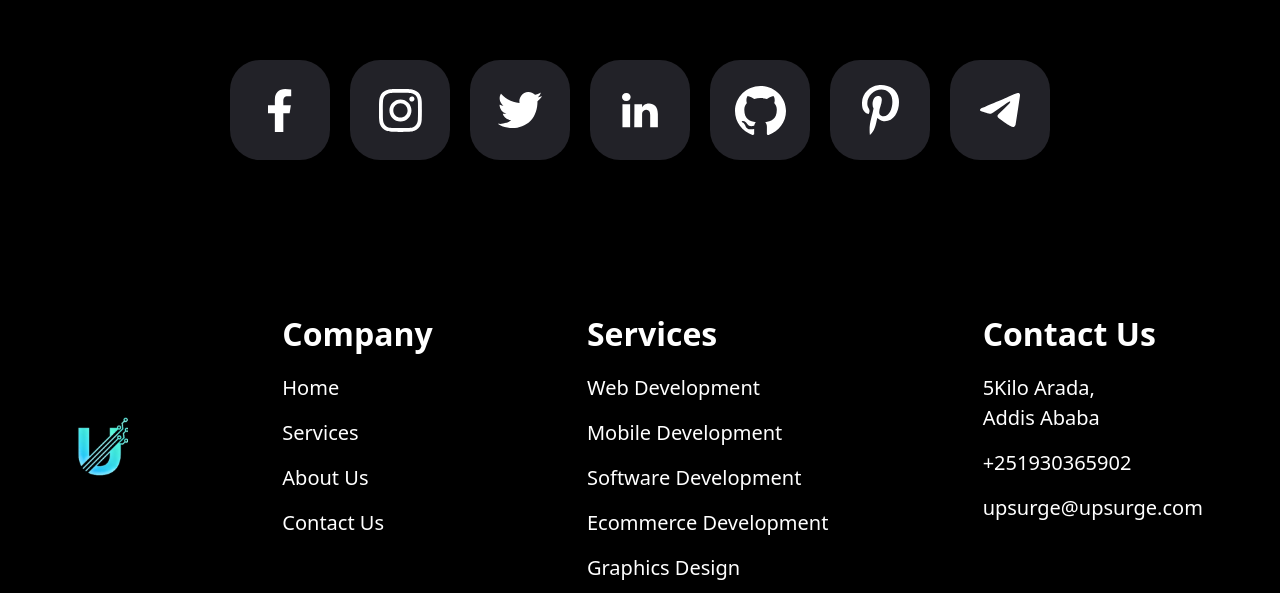
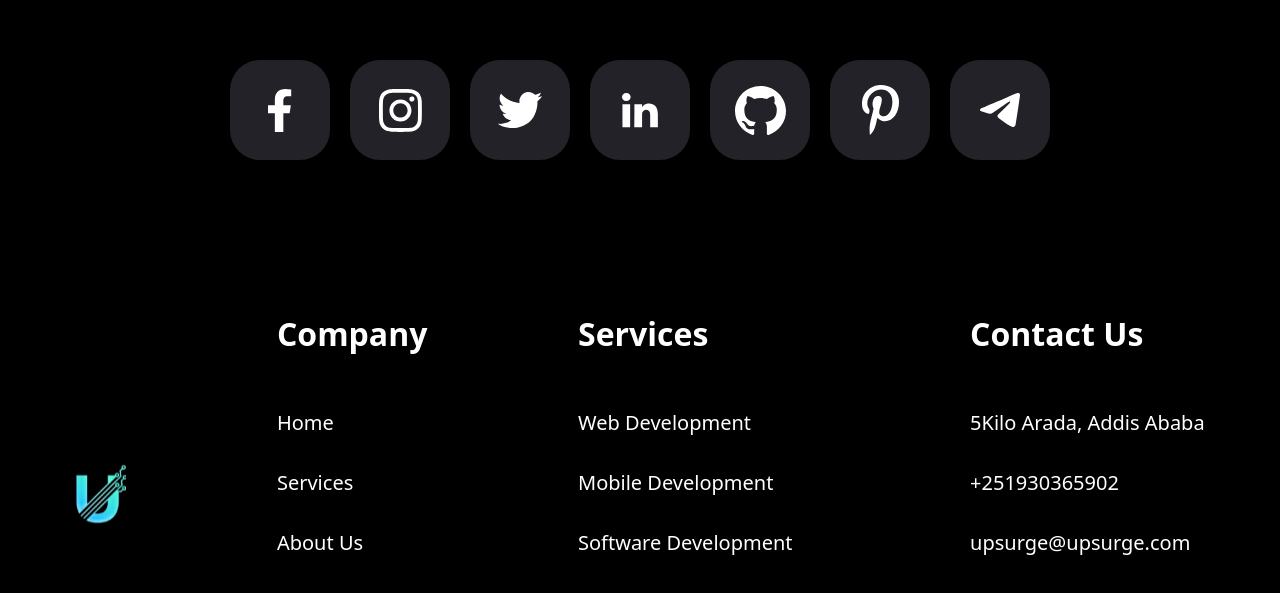
Before and after one commit to Upsurge-Tech/UpsurgeVite, a React (Vite) app in the folder upsurge/: page / in a window 1280 px wide. Shown: the part 6656-7249 px from the top of the page. Built offline with nearby package versions, Linux system fonts and the light colour scheme.

Commit message:
fix too spaced apart desktop

```diff
--- a/upsurge/src/components/footer/index.jsx
+++ b/upsurge/src/components/footer/index.jsx
@@ -20,12 +20,8 @@ export default function Footer() {
   ]
 
   return (
-    <footer
-      className={`
-      bg-black text-white px-[2rem] py-[120px]
-      flex flex-col gap-[150px]
-      `}
-    >
+    <footer className='bg-black text-white px-[2rem] py-[120px] '>
+      <div className='flex flex-col gap-[150px] max-w-[1470px] mx-auto'>
         <div className='flex gap-[20px] flex-wrap justify-center'>
           {socialMedia.map((item) => (
             <SocialMedia key={item.name} {...item} />
@@ -33,15 +29,15 @@ export default function Footer() {
         </div>
         <div className='flex flex-col md:flex-row lg:justify-around  gap-[4rem] justify-between text-[20px]'>
           <img src={upsurgeLogo} alt='' className='max-w-[250px]' />
-        <nav className='flex flex-col gap-[15px]'>
-          <h3 className='font-[600] text-[32px]'>Company</h3>
+          <nav className='flex flex-col gap-[15px] md:gap-[30px]'>
+            <h3 className='font-[600] text-[32px] md:pb-[20px]'>Company</h3>
             <a href=''>Home</a>
             <a href=''>Services</a>
             <a href=''>About Us</a>
             <a href=''>Contact Us</a>
           </nav>
-        <div className='flex flex-col gap-[15px]'>
-          <h3 className='font-[600] text-[32px]'>Services</h3>
+          <div className='flex flex-col gap-[15px] md:gap-[30px]'>
+            <h3 className='font-[600] text-[32px] md:pb-[20px]'>Services</h3>
             <p>Web Development</p>
             <p>Mobile Development</p>
             <p>Software Development</p>
@@ -49,12 +45,9 @@ export default function Footer() {
             <p>Graphics Design</p>
           </div>
 
-        <div className='flex flex-col gap-[15px]'>
-          <h3 className='font-[600] text-[32px]'>Contact Us</h3>
-          <p>
-            5Kilo Arada, <br />
-            Addis Ababa
-          </p>
+          <div className='flex flex-col gap-[15px] md:gap-[30px]'>
+            <h3 className='font-[600] text-[32px] md:pb-[20px]'>Contact Us</h3>
+            <p>5Kilo Arada, Addis Ababa</p>
             <p>+251930365902</p>
             <p>upsurge@upsurge.com</p>
           </div>
@@ -62,6 +55,7 @@ export default function Footer() {
         <p className='text-[20px] text-center'>
           © Copyright 2023, Upsurge Tech. All Rights Reserved
         </p>
+      </div>
     </footer>
   )
 }
```
Lines whose indentation alone changed are shown as unchanged.
